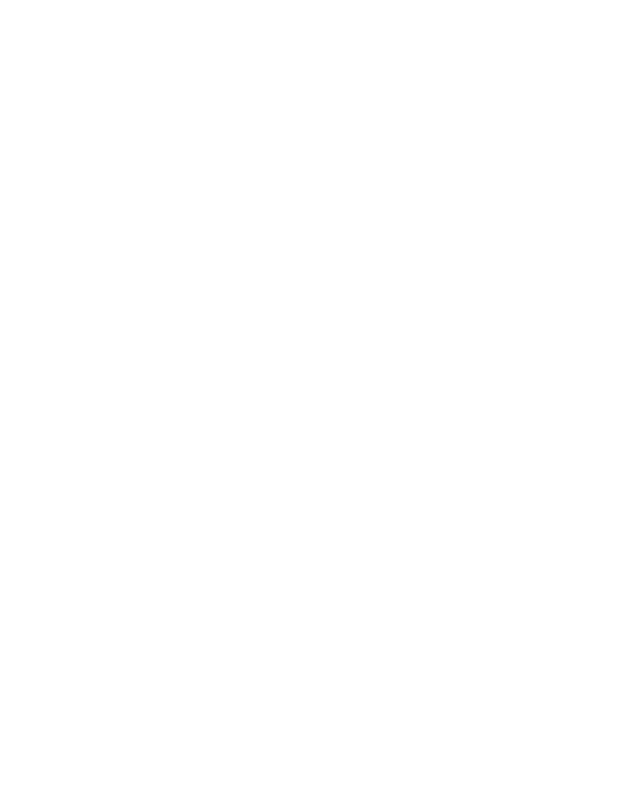
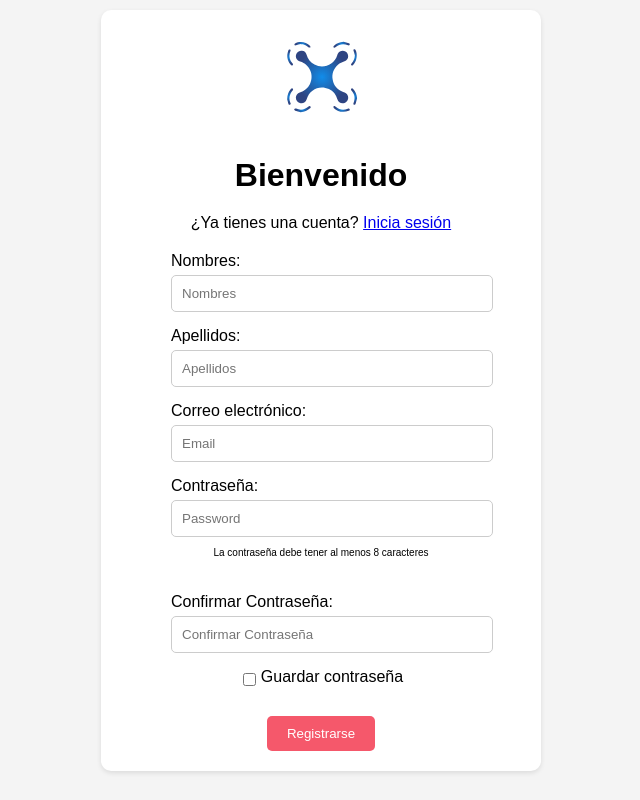
Before and after one commit to fabrixh/Grupo_6_DronsAR, a website: page views/registro.html in a window 1280 px wide. Shown: the whole page, without its empty margins (319-959 px from the left). Drawn offline with Linux system fonts and the light colour scheme.

Commit message:
creando registro y login con sus estilos

```diff
--- a/public/css/login.css
+++ b/public/css/login.css
@@ -7,16 +7,18 @@ body {
 
 .container {
   display: flex;
-  justify-content: center;
+  flex-direction: column;
   align-items: center;
-  height: 100vh;
 }
 
+
 .login-box {
+  width: 400px;
   background-color: #fff;
-  padding: 60px 40px;
+  padding: 20px;
   border-radius: 10px;
   box-shadow: 0 2px 5px rgba(0, 0, 0, 0.1);
+  margin: 10px;
 }
 
 .logo-login{
@@ -32,11 +34,7 @@ body {
   margin-bottom: 20px;
 }
 
-.login-image-grande {
-  width: 650px !important;
-  display: block;
-  margin-bottom: 20px;
-}
+
 
 h1 {
   text-align: center;
--- /dev/null
+++ b/public/css/registro.css
@@ -0,0 +1,106 @@
+body {
+    font-family: sans-serif;
+    margin: 0;
+    padding: 0;
+    background-color: #f4f4f4;
+  }
+
+  .container {
+    display: flex;
+    flex-direction: column;
+    align-items: center;
+  }
+
+
+  .login-box {
+    width: 400px;
+    background-color: #fff;
+    padding: 20px;
+    border-radius: 10px;
+    box-shadow: 0 2px 5px rgba(0, 0, 0, 0.1);
+    margin: 10px;
+  }
+
+  .logo-login{
+    display: flex;
+    flex-direction: row;
+    justify-content: center;
+
+  }
+
+  .login-image {
+    width: 100px !important;
+    display: block;
+    margin-bottom: 20px;
+  }
+
+
+  h1 {
+    text-align: center;
+    margin-bottom: 20px;
+  }
+
+  p {
+    text-align: center;
+    margin-bottom: 20px;
+  }
+
+  .input-group {
+    width: 300px;
+    margin-bottom: 15px;
+  }
+
+  .input-group p{
+    font-size: 10px;
+  }
+
+  label {
+    display: block;
+    margin-bottom: 5px;
+  }
+
+  input[type="nombres"],
+  input[type="apellidos"],
+  input[type="email"],
+  input[type="password"],
+  input[type="confirm-password"] {
+    width: 100%;
+    padding: 10px;
+    border: 1px solid #ccc;
+    border-radius: 5px;
+  }
+
+  .checkbox {
+    display: flex;
+    flex-direction: row;
+    margin-bottom: 15px;
+  }
+
+  input[type="checkbox"] {
+    margin-right: 5px;
+  }
+
+  label[for="remember-me"] {
+    vertical-align: middle;
+  }
+
+  .login-box form {
+    display: flex;
+    flex-direction: column;
+    justify-content: center;
+    align-items: center;
+  }
+
+  button[type="submit"] {
+    background-color: #F5586B;
+    color: #fff;
+    margin-top: 10px;
+    padding: 10px 20px;
+    border: none;
+    border-radius: 5px;
+    cursor: pointer;
+  }
+
+  button[type="submit"]:hover {
+    background-color: #0056b3;
+  }
--- a/views/registro.html
+++ b/views/registro.html
@@ -0,0 +1,54 @@
+<!DOCTYPE html>
+<html lang="es">
+
+<head>
+    <meta charset="UTF-8">
+    <meta name="viewport" content="width=device-width, initial-scale=1.0">
+    <title>Formulario de registro</title>
+    <link rel="stylesheet" href="/css/registro.css">
+    <link href="https://cdnjs.cloudflare.com/ajax/libs/font-awesome/5.15.3/css/all.min.css" rel="stylesheet" />
+</head>
+
+<body>
+    <div class="container">
+        <div class="login-box">
+            <div class="logo-login">
+                <img src="/img/DRONSAR_PROP-10.svg" class="login-image" alt="Logo">
+            </div>
+            <h1>Bienvenido</h1>
+            <p>¿Ya tienes una cuenta? <a href="login">Inicia sesión</a></p>
+            <form action="#">
+                <div class="input-group">
+                    <label for="nombres">Nombres:</label>
+                    <input type="nombres" id="nombres" name="nombres" placeholder="Nombres" required>
+                </div>
+                <div class="input-group">
+                    <label for="apellidos">Apellidos:</label>
+                    <input type="apellidos" id="apellidos" name="apellidos" placeholder="Apellidos" required>
+                </div>
+                <div class="input-group">
+                    <label for="email">Correo electrónico:</label>
+                    <input type="email" id="email" name="email" placeholder="Email" required>
+                </div>
+                <div class="input-group">
+                    <label for="password">Contraseña:</label>
+                    <input type="password" id="password" name="password" placeholder="Password" required>
+                    <p>La contraseña debe tener al menos 8 caracteres</p>
+                </div>
+
+                <div class="input-group">
+                    <label for="confirm-password">Confirmar Contraseña:</label>
+                    <input type="password" id="confirm-password" name="confirm-password"
+                        placeholder="Confirmar Contraseña" required>
+                </div>
+                <div class="checkbox">
+                    <input type="checkbox" id="remember-me" name="remember-me">
+                    <label for="remember-me">Guardar contraseña</label>
+                </div>
+                <button type="submit">Registrarse</button>
+            </form>
+        </div>
+    </div>
+</body>
+
+</html>
```
Also changed, not shown: views/login.html (+3 -4 lines).
